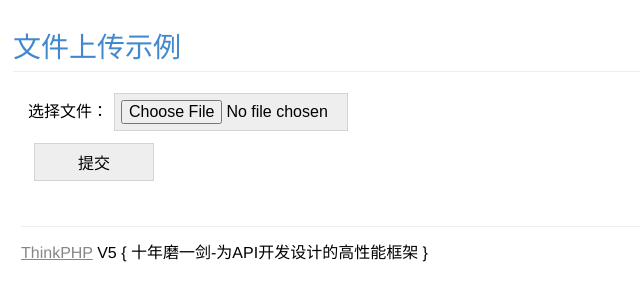
After one commit to 3624/live_edu_api, a PHP site: page /DbName/application/index/view/upload/index.html in a window 1280 px wide. The commit adds this page. Shown: the top 301 px of the page, without its empty margins (0-640 px from the left). Run offline with PHP 8.4, Linux system fonts and the light colour scheme.

```diff
--- a/application/api/controller/Index.php
+++ b/application/api/controller/Index.php
@@ -8,6 +8,7 @@ class Index extends Controller
 {
     public function index()
     {
-        abort(404, 'test error');
+    	dump("in api/index/index");
+        //abort(404, 'test error');
     }
 }
--- /dev/null
+++ b/application/index/view/upload/index.html
@@ -0,0 +1,83 @@
+<!doctype html>
+<html>
+<head>
+<meta charset="UTF-8">
+<title>文件上传示例</title>
+<style>
+body {
+font-family:"Microsoft Yahei","Helvetica Neue",Helvetica,Arial,sans-serif;
+font-size:16px;
+padding:5px;
+}
+.form{
+padding: 15px;
+font-size: 16px;
+}
+.form .text {
+padding: 3px;
+margin:2px 10px;
+width: 240px;
+height: 24px;
+line-height: 28px;
+border: 1px solid #D4D4D4;
+}
+.form .btn{
+margin:6px;
+padding: 6px;
+width: 120px;
+font-size: 16px;
+border: 1px solid #D4D4D4;
+cursor: pointer;
+background:#eee;
+}
+.form .file{
+margin:6px;
+padding: 6px;
+width: 220px;
+font-size: 16px;
+border: 1px solid #D4D4D4;
+cursor: pointer;
+background:#eee;
+}
+a{
+color: #868686;
+cursor: pointer;
+}
+a:hover{
+text-decoration: underline;
+}
+h2{
+color: #4288ce;
+font-weight: 400;
+padding: 6px 0;
+margin: 6px 0 0;
+font-size: 28px;
+border-bottom: 1px solid #eee;
+}
+div{
+margin:8px;
+}
+.info{
+padding: 12px 0;
+border-bottom: 1px solid #eee;
+}
+.copyright{
+margin-top: 24px;
+padding: 12px 0;
+border-top: 1px solid #eee;
+}
+</style>
+</head>
+<body>
+<h2>文件上传示例</h2>
+<FORM method="post" enctype="multipart/form-data" class="form" action="{:url('up')}">
+选择文件：<INPUT type="file" class="file" name="file"><br/>
+<INPUT type="submit" class="btn" value=" 提交 ">
+</FORM>
+<div class="copyright">
+<a title="官方网站" href="http://www.thinkphp.cn">ThinkPHP</a>
+<span>V5</span>
+<span>{ 十年磨一剑-为API开发设计的高性能框架 }</span>
+</div>
+</body>
+</html>
```
Also changed, not shown: application/api/controller/User.php (+139 -1 lines), application/api/controller/Video.php (added, +141 -0 lines), application/index/controller/Upload.php (added, +28 -0 lines), application/route.php (+15 -6 lines), public/uploads/20171227/3281fb6755fff37caf5f3654bca1e413.jpg (added), public/uploads/20171227/db380fb7e3a340159f5b34ff12a97e56.jpg (added), 3 other files.
